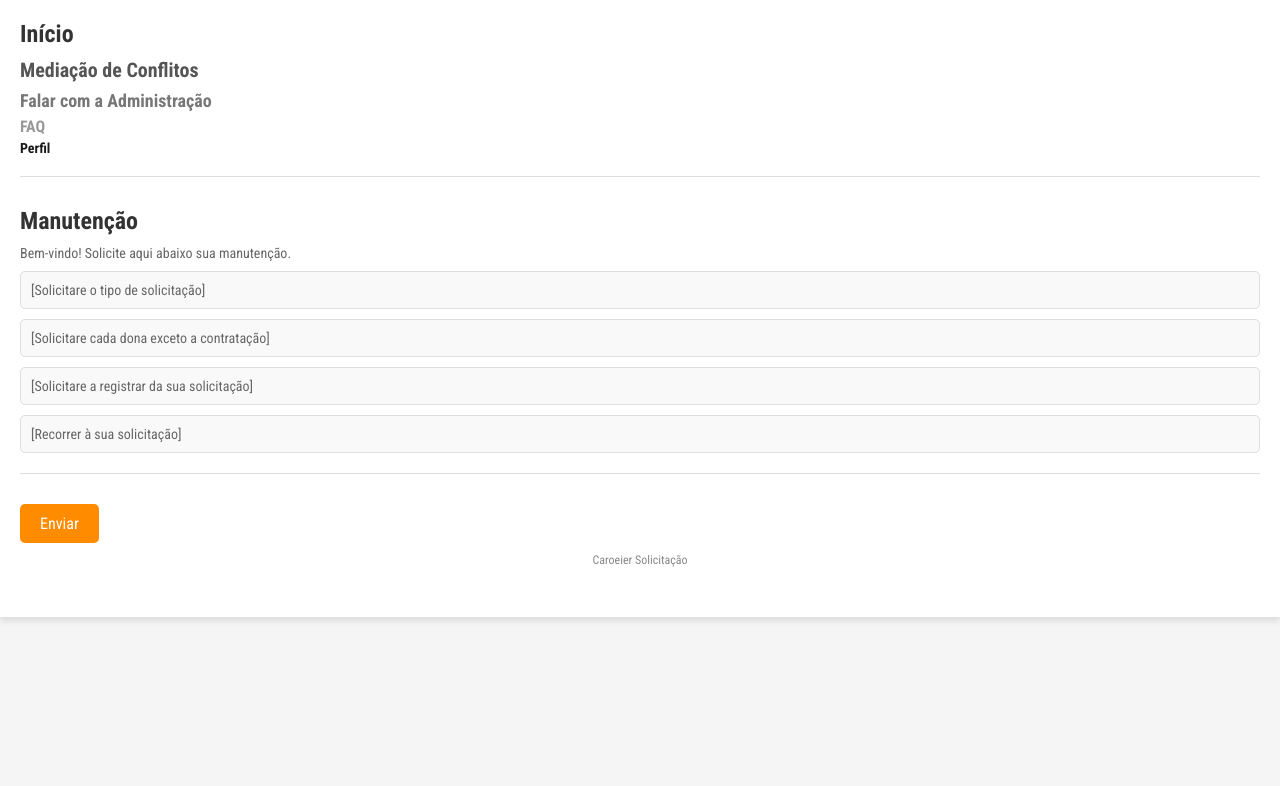
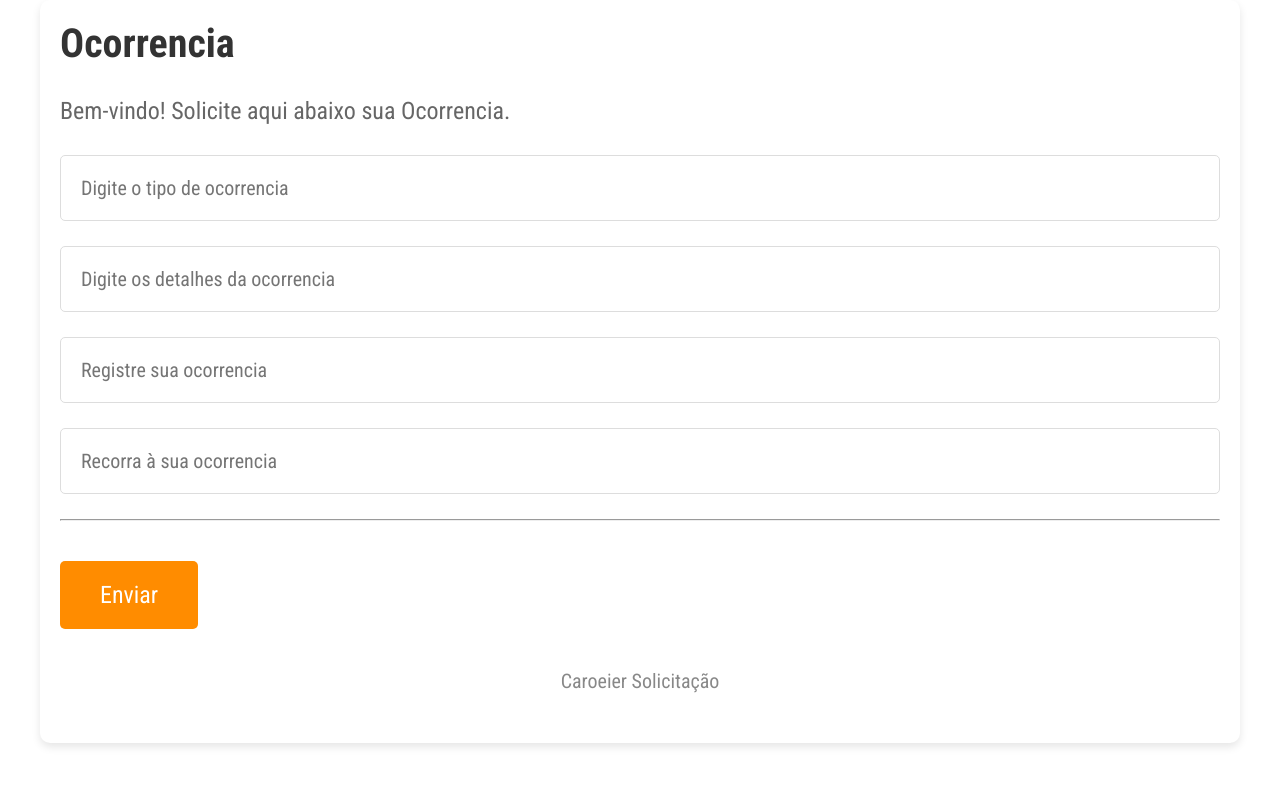
Before and after one commit to Breno0104/Front-argus, a React (Vite) app: page /manu in a window 1280 px wide. Shown: the top 786 px of the page. Built offline with nearby package versions, Linux system fonts and the light colour scheme.

Commit message:
fix: update Ocorrencias

```diff
--- a/src/pages/HomePage/style.css
+++ b/src/pages/HomePage/HomePage.css
@@ -1,21 +1,18 @@
-body {
-  font-family: Arial, sans-serif;
-  margin: 0;
-  padding: 0;
-  background-color: #f5f5f5;
-}
-
+/* HomePage.css */
 .home-page {
   text-align: center;
+  padding: 20px;
 }
 
 .header {
   position: relative;
+  margin-bottom: 20px;
 }
 
 .header-image {
   width: 100%;
   height: auto;
+  max-width: 100%;
 }
 
 .header-content {
@@ -85,8 +82,7 @@ body {
 }
 
 .service p {
-  font-family: "Roboto Condensed";
-  font-style: normal;
+  font-family: "Roboto Condensed", sans-serif;
   font-weight: 800;
   font-size: 16px;
   line-height: 19px;
@@ -96,8 +92,6 @@ body {
   -webkit-background-clip: text;
   -webkit-text-fill-color: transparent;
   background-clip: text;
-  text-fill-color: transparent;
-  border: 0.5px solid rgba(37, 37, 37, 0.25);
 }
 
 .service:hover {
@@ -110,7 +104,7 @@ body {
 }
 
 .norma {
-  background-color: #ff8c00; /* Laranja */
+  background-color: #ff8c00;
   color: white;
   font-weight: bold;
   padding: 15px;
--- a/src/pages/HomePage/index.jsx
+++ b/src/pages/HomePage/index.jsx
@@ -1,5 +1,5 @@
 import { useState } from "react";
-import "./style.css";
+import "./HomePage.css"; // Estilos específicos para a HomePage
 
 export default function HomePage() {
   const [activeTab, setActiveTab] = useState("Serviços");
@@ -39,8 +39,10 @@ export default function HomePage() {
           {/* Primeira linha */}
           <div className="services-row">
             <div className="service">
-              <img src="Ocorrencia.png" alt="Ocorrência" />
-              <p>Ocorrência</p>
+              <a href="/manu">
+                <img src="Ocorrencia.png" alt="Ocorrência" />
+                <p>Ocorrência</p>
+              </a>
             </div>
             <div className="service">
               <img src="comunicados.png" alt="Comunicados" />
--- a/src/pages/LoginPage/index.jsx
+++ b/src/pages/LoginPage/index.jsx
@@ -35,8 +35,9 @@ export default function LoginPage() {
                 <p>Esqueci minha senha</p>
               </a>
             </div>
-
-            <input className="button" type="button" value="ENTRAR" />
+            <a href="/home">
+              <input className="button" type="button" value="ENTRAR" />
+            </a>
           </form>
         </div>
       </section>
--- /dev/null
+++ b/src/pages/Ocorrencia/Ocorrencia.css
@@ -0,0 +1,56 @@
+/* Ocorrencia.css */
+.ocorrencia-container {
+  width: 100%;
+  max-width: 1200px;
+  margin: 0 auto;
+  padding: 20px;
+  background-color: white;
+  box-sizing: border-box;
+  border-radius: 10px;
+  box-shadow: 0 4px 8px rgba(0, 0, 0, 0.1);
+}
+
+h1 {
+  font-size: 40px;
+  color: #333;
+  margin-bottom: 30px;
+}
+
+p {
+  font-size: 24px;
+  color: #666;
+  margin-bottom: 30px;
+}
+
+.solicitacao input {
+  display: block;
+  width: 100%;
+  padding: 20px;
+  margin: 25px auto;
+  border: 1px solid #ddd;
+  border-radius: 5px;
+  box-sizing: border-box;
+  font-size: 20px;
+}
+
+.enviar-button {
+  background-color: #ff8c00;
+  color: white;
+  border: none;
+  padding: 20px 40px;
+  font-size: 24px;
+  border-radius: 5px;
+  cursor: pointer;
+  margin-top: 40px;
+}
+
+.enviar-button:hover {
+  background-color: #e67e00;
+}
+
+.caroeier {
+  font-size: 20px;
+  color: #888;
+  text-align: center;
+  margin-top: 40px;
+}
--- a/src/pages/Ocorrencia/index.jsx
+++ b/src/pages/Ocorrencia/index.jsx
@@ -1,40 +1,24 @@
-import "react";
-import "./style.css";
+import "./Ocorrencia.css"; // Estilos específicos para a página de Ocorrência
 
-function App() {
+function Ocorrencia() {
   return (
-    <div className="container">
-      {/* Seção Início */}
-      <section className="section">
-        <h1>Início</h1>
-        <h2>Mediação de Conflitos</h2>
-        <h3>Falar com a Administração</h3>
-        <h4>FAQ</h4>
-        <p>
-          <strong>Perfil</strong>
-        </p>
-        <hr />
-      </section>
+    <div className="ocorrencia-container">
+      <h1>Ocorrencia</h1>
+      <p>Bem-vindo! Solicite aqui abaixo sua Ocorrencia.</p>
 
-      {/* Seção Manutenção */}
-      <section className="section">
-        <h1>Manutenção</h1>
-        <p>Bem-vindo! Solicite aqui abaixo sua manutenção.</p>
+      <div className="solicitacao">
+        <input type="text" placeholder="Digite o tipo de ocorrencia" />
+        <input type="text" placeholder="Digite os detalhes da ocorrencia" />
+        <input type="text" placeholder="Registre sua ocorrencia" />
+        <input type="text" placeholder="Recorra à sua ocorrencia" />
+      </div>
 
-        <div className="solicitacao">
-          <p>[Solicitare o tipo de solicitação]</p>
-          <p>[Solicitare cada dona exceto a contratação]</p>
-          <p>[Solicitare a registrar da sua solicitação]</p>
-          <p>[Recorrer à sua solicitação]</p>
-        </div>
+      <hr />
 
-        <hr />
-
-        <button className="enviar-button">Enviar</button>
-        <p className="caroeier">Caroeier Solicitação</p>
-      </section>
+      <button className="enviar-button">Enviar</button>
+      <p className="caroeier">Caroeier Solicitação</p>
     </div>
   );
 }
 
-export default App;
+export default Ocorrencia;
--- a/src/pages/Ocorrencia/style.css
+++ /dev/null
@@ -1,84 +0,0 @@
-body {
-  font-family: Arial, sans-serif;
-  margin: 0;
-  padding: 0;
-  background-color: #f5f5f5;
-}
-
-.container {
-  margin: 0 auto;
-  padding: 20px;
-  background-color: white;
-  box-shadow: 0px 4px 6px rgba(0, 0, 0, 0.1);
-}
-
-.section {
-  margin-bottom: 30px;
-}
-
-h1 {
-  font-size: 24px;
-  color: #333;
-  margin-bottom: 10px;
-}
-
-h2 {
-  font-size: 20px;
-  color: #555;
-  margin-bottom: 8px;
-}
-
-h3 {
-  font-size: 18px;
-  color: #777;
-  margin-bottom: 6px;
-}
-
-h4 {
-  font-size: 16px;
-  color: #999;
-  margin-bottom: 4px;
-}
-
-p {
-  font-size: 14px;
-  color: #666;
-  margin-bottom: 10px;
-}
-
-hr {
-  border: 0;
-  height: 1px;
-  background-color: #ddd;
-  margin: 20px 0;
-}
-
-.solicitacao p {
-  background-color: #f9f9f9;
-  padding: 10px;
-  border: 1px solid #ddd;
-  border-radius: 5px;
-  margin-bottom: 10px;
-}
-
-.enviar-button {
-  background-color: #ff8c00;
-  color: white;
-  border: none;
-  padding: 10px 20px;
-  font-size: 16px;
-  border-radius: 5px;
-  cursor: pointer;
-  margin-top: 10px;
-}
-
-.enviar-button:hover {
-  background-color: #e67e00;
-}
-
-.caroeier {
-  font-size: 12px;
-  color: #888;
-  text-align: center;
-  margin-top: 10px;
-}
```
